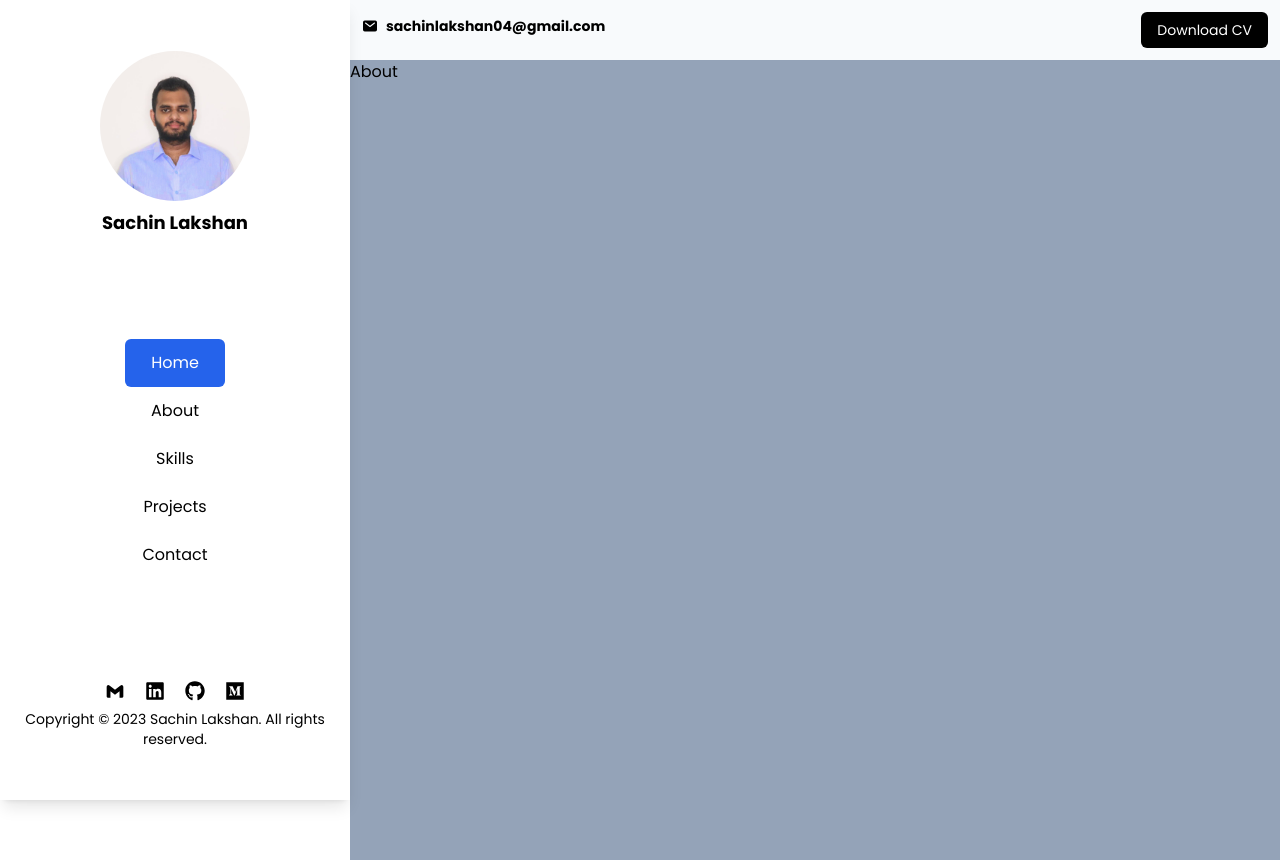
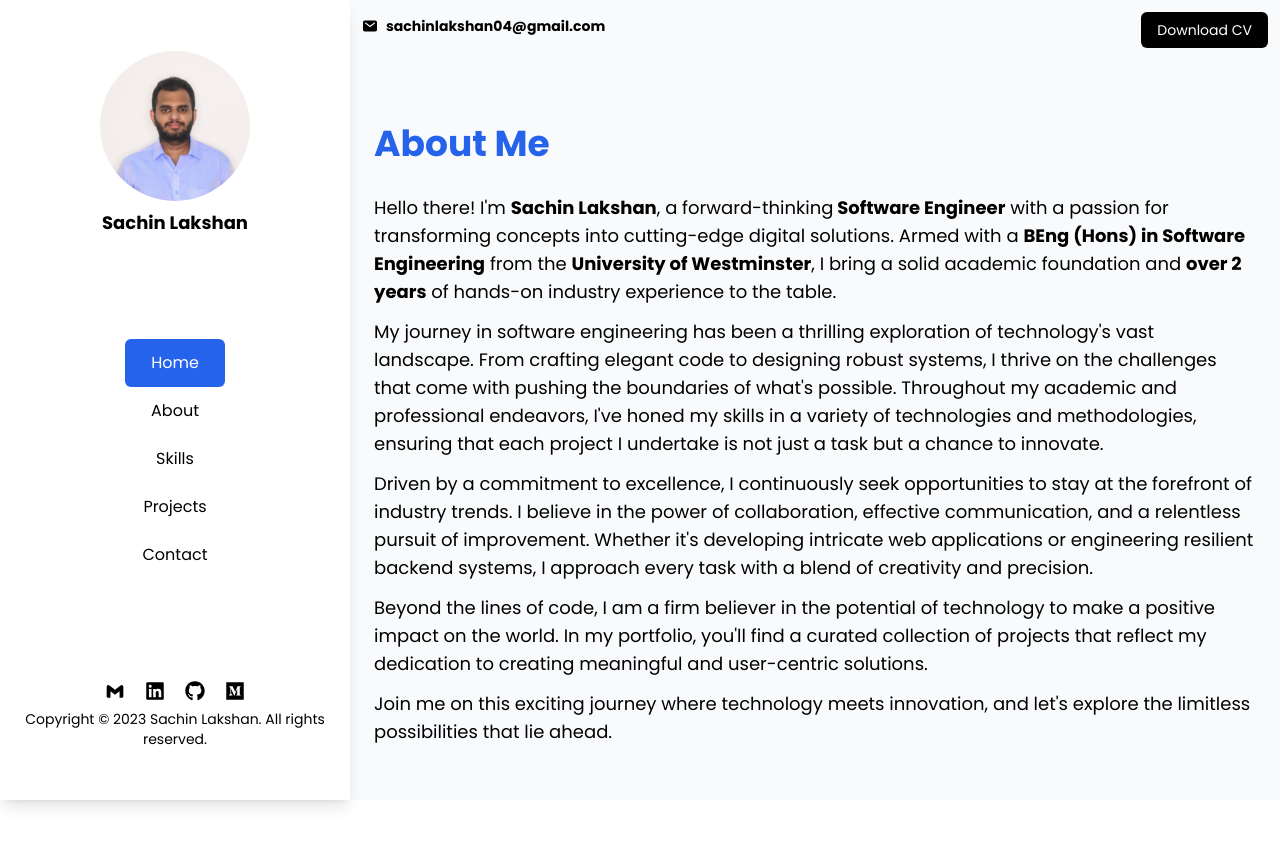
Before and after one commit to gpslakshan/nextjs-portfolio, a Next.js app: page /about in a window 1280 px wide. After the commit the page ends 800 px from the top, so only its background shows below. Built offline with nearby package versions, Linux system fonts and the light colour scheme.

Commit message:
about section

```diff
--- a/app/about/page.tsx
+++ b/app/about/page.tsx
@@ -1,5 +1,47 @@
 const About = () => {
-  return <div className="bg-slate-400 h-screen">About</div>;
+  return (
+    <div className="p-6 max-w-[1000px] mx-auto">
+      <h1 className="text-4xl mb-5 lg:mt-[40px] lg:mb-[30px] text-blue-600">
+        About Me
+      </h1>
+      <p className="mb-3 xl:text-lg">
+        Hello there! I'm <strong>Sachin Lakshan</strong>, a forward-thinking
+        <strong> Software Engineer</strong> with a passion for transforming
+        concepts into cutting-edge digital solutions. Armed with a{" "}
+        <strong>BEng (Hons) in Software Engineering</strong> from the{" "}
+        <strong>University of Westminster</strong>, I bring a solid academic
+        foundation and <strong>over 2 years</strong> of hands-on industry
+        experience to the table.
+      </p>
+      <p className="mb-3 xl:text-lg">
+        My journey in software engineering has been a thrilling exploration of
+        technology's vast landscape. From crafting elegant code to designing
+        robust systems, I thrive on the challenges that come with pushing the
+        boundaries of what's possible. Throughout my academic and professional
+        endeavors, I've honed my skills in a variety of technologies and
+        methodologies, ensuring that each project I undertake is not just a task
+        but a chance to innovate.
+      </p>
+      <p className="mb-3 xl:text-lg">
+        Driven by a commitment to excellence, I continuously seek opportunities
+        to stay at the forefront of industry trends. I believe in the power of
+        collaboration, effective communication, and a relentless pursuit of
+        improvement. Whether it's developing intricate web applications or
+        engineering resilient backend systems, I approach every task with a
+        blend of creativity and precision.
+      </p>
+      <p className="mb-3 xl:text-lg">
+        Beyond the lines of code, I am a firm believer in the potential of
+        technology to make a positive impact on the world. In my portfolio,
+        you'll find a curated collection of projects that reflect my dedication
+        to creating meaningful and user-centric solutions.
+      </p>
+      <p className="mb-3 xl:text-lg">
+        Join me on this exciting journey where technology meets innovation, and
+        let's explore the limitless possibilities that lie ahead.
+      </p>
+    </div>
+  );
 };
 
 export default About;
--- a/app/layout.tsx
+++ b/app/layout.tsx
@@ -26,7 +26,7 @@ export default function RootLayout({
       <body className={`${poppins.variable}`}>
         <div className="w-full flex flex-row relative">
           <Sidemenu />
-          <main className="w-full md:pl-[230px] xl:pl-[350px]">
+          <main className="w-full md:pl-[230px] xl:pl-[350px] bg-slate-50 h-screen">
             <Header />
             {children}
           </main>
```
